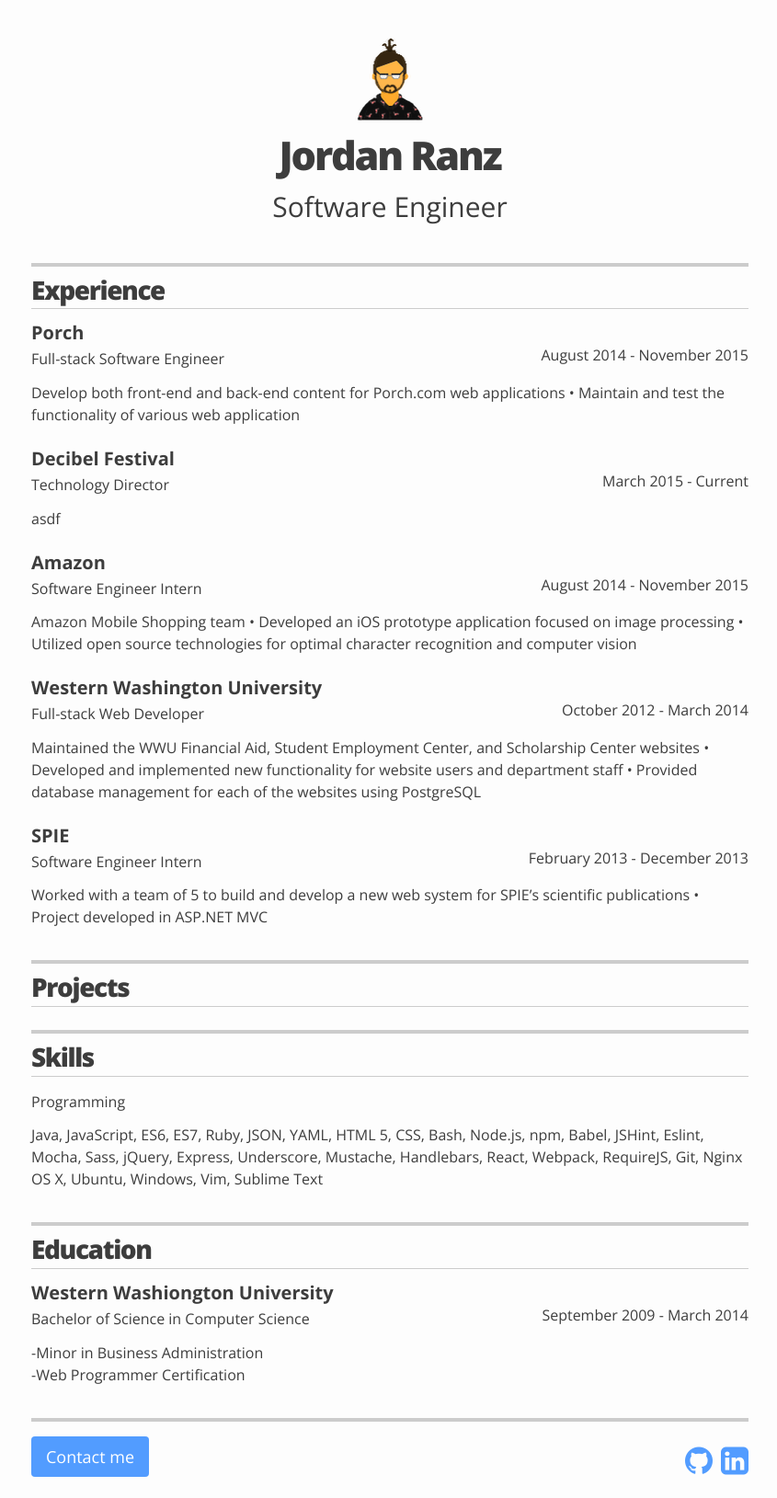
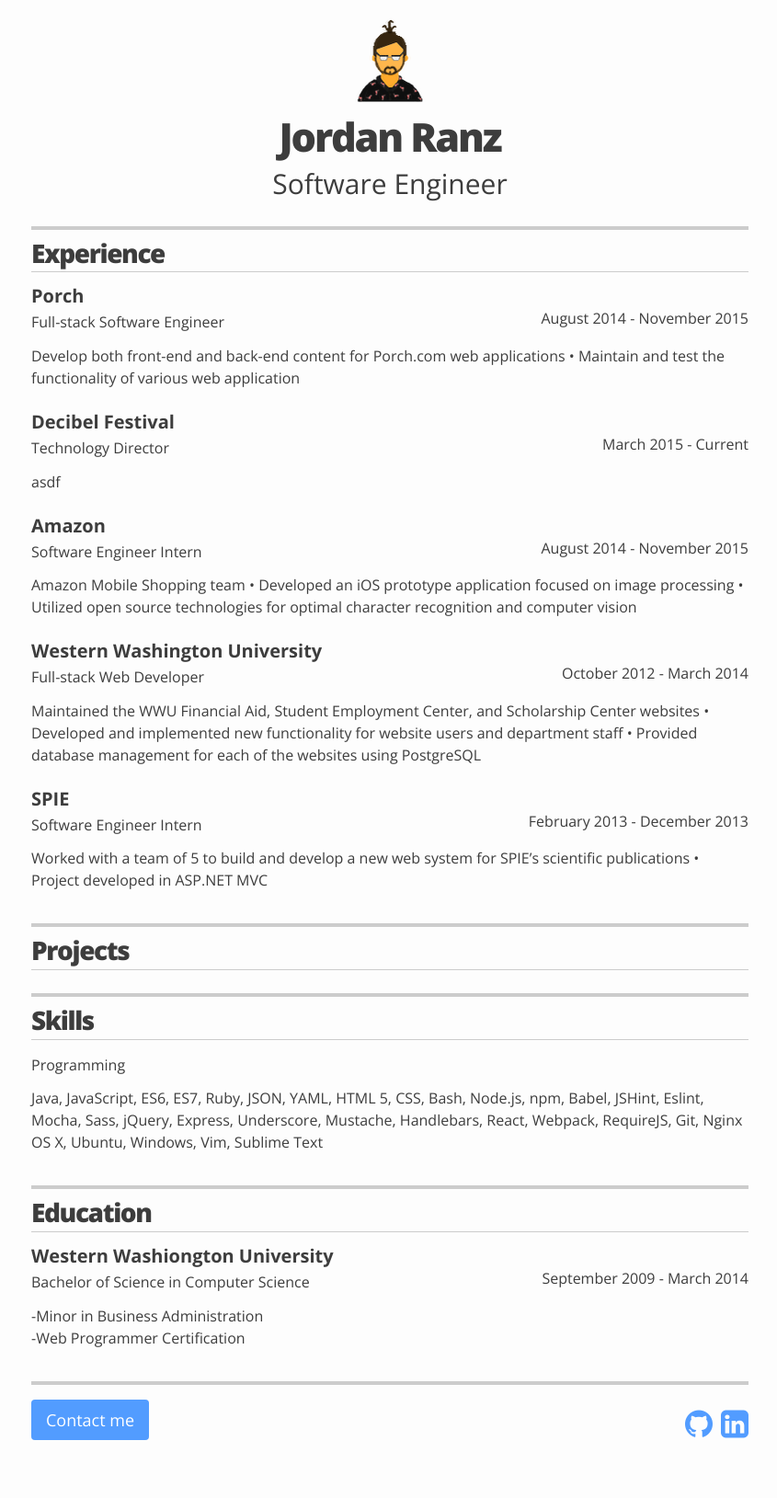
Before and after one commit to jordanranz/jordanranz.github.io, a Jekyll site: the page built from index.html, in a window 1280 px wide. Shown: the whole page at 92% size, without its empty margins (216-1061 px from the left). Built offline with Jekyll 4.4.1, drawn with Linux system fonts in a browser that asks for light colours; nearby versions of some CDN libraries; after the commit the page ends 1589 px from its top, so only the background shows below that.

Commit message:
title update

```diff
--- a/_includes/header.html
+++ b/_includes/header.html
@@ -4,7 +4,5 @@
 	{% endif %}
 
 	<h1 class="header-name ">{{ site.resume_name }}</h1>
-	<div class="title-bar">
-	  <h2 class="header-title">{{ site.resume_title }}</h2>
-	</div>
+	<h2 class="header-title">{{ site.resume_title }}</h2>
 </header>
--- a/_sass/style.scss
+++ b/_sass/style.scss
@@ -3,7 +3,7 @@
 /* Header */
 
 .resume-header {
-	margin: 40px 0 20px;
+	margin-top: 20px;
 	padding-bottom: 10px;
 }
 
@@ -11,6 +11,11 @@
 	font-size: 2.7em;
 	font-weight: 800;
 	letter-spacing: -.05em;
+	margin-bottom: 10px;
+}
+
+.header-title {
+	margin-bottom: 20px;
 }
 
 .social-icons {
```
